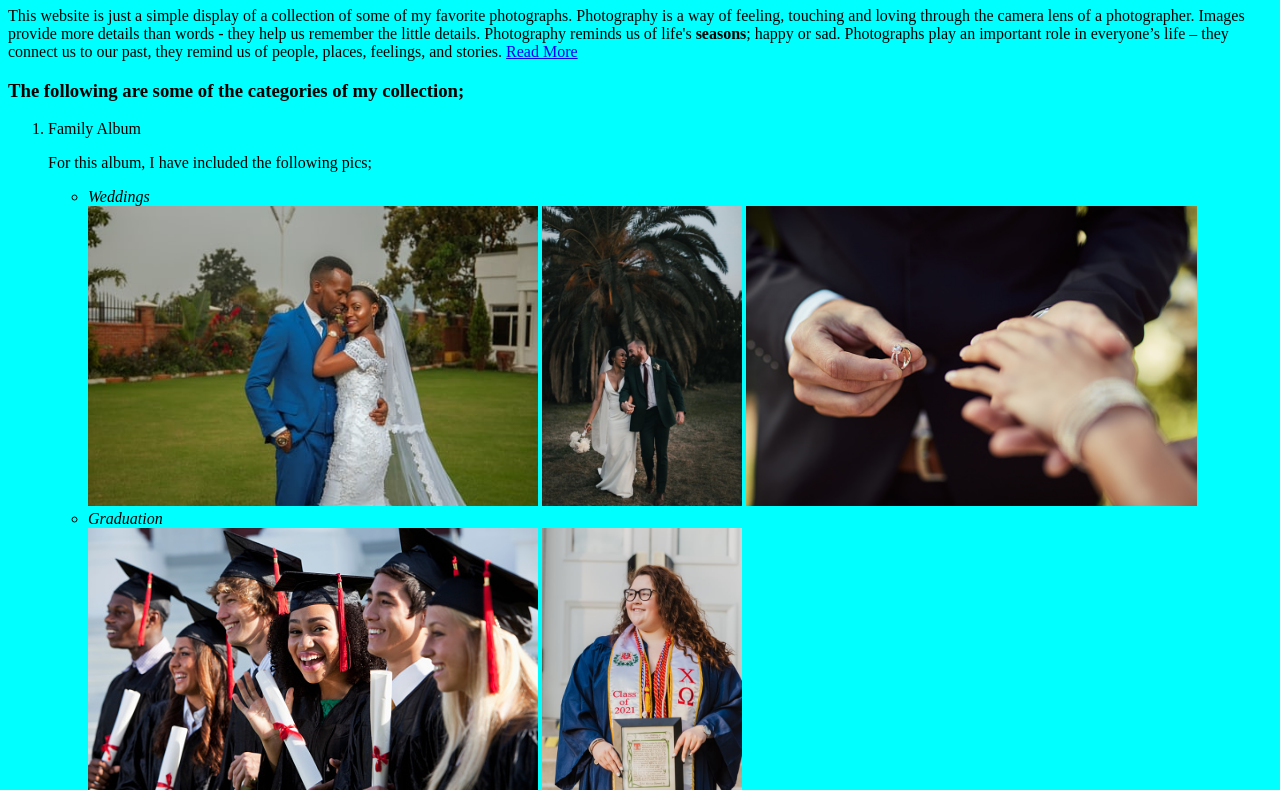
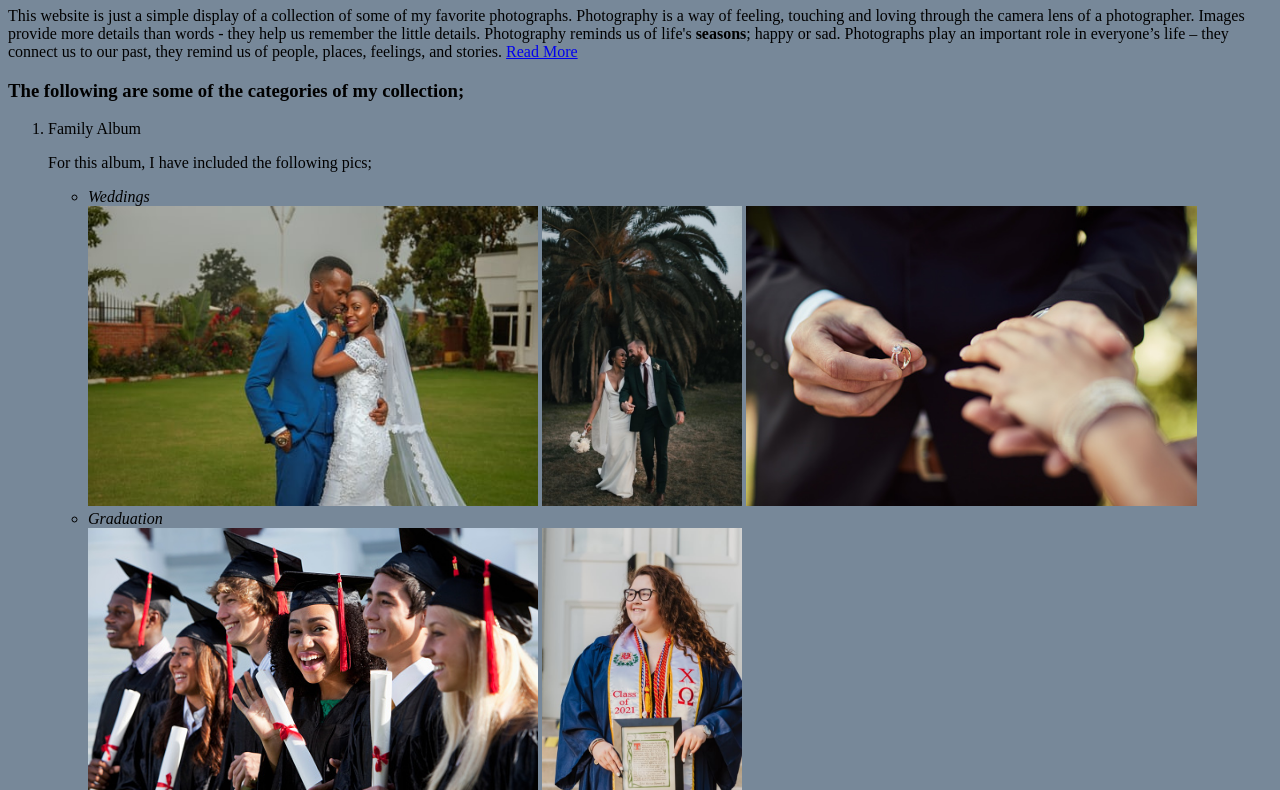
Before and after one commit to Esther-Anyona/epic-shoots, a plain HTML site: page photography_website.html in a window 1280 px wide. Shown: the part 73-863 px from the top of the page. Drawn offline with Linux system fonts and the light colour scheme.

Commit message:
Add background color to web page

```diff
--- a/photography_website.css
+++ b/photography_website.css
@@ -1 +1 @@
-body{background-color: aqua;}
+body{background-color: #778899;}
```
